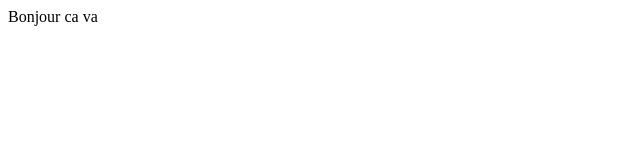
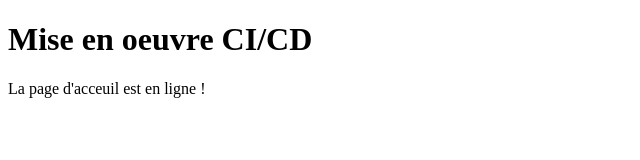
Before and after one commit to sinistralolz/newloll, a plain HTML site: page index.html in a window 1280 px wide. Shown: the whole page, without its empty margins (0-640 px from the left). Drawn offline with Linux system fonts and the light colour scheme.

Commit message:
index.html

```diff
--- a/index.html
+++ b/index.html
@@ -1 +1,8 @@
-<html> Bonjour ca va <html>
+<!DOCTYPE html>
+<html>
+ <head><title> Premier labo </title></head>
+ <body>
+  <h1>Mise en oeuvre CI/CD </h1>
+  <p> La page d'acceuil est en ligne !</p>
+ </body>
+</html>
```
